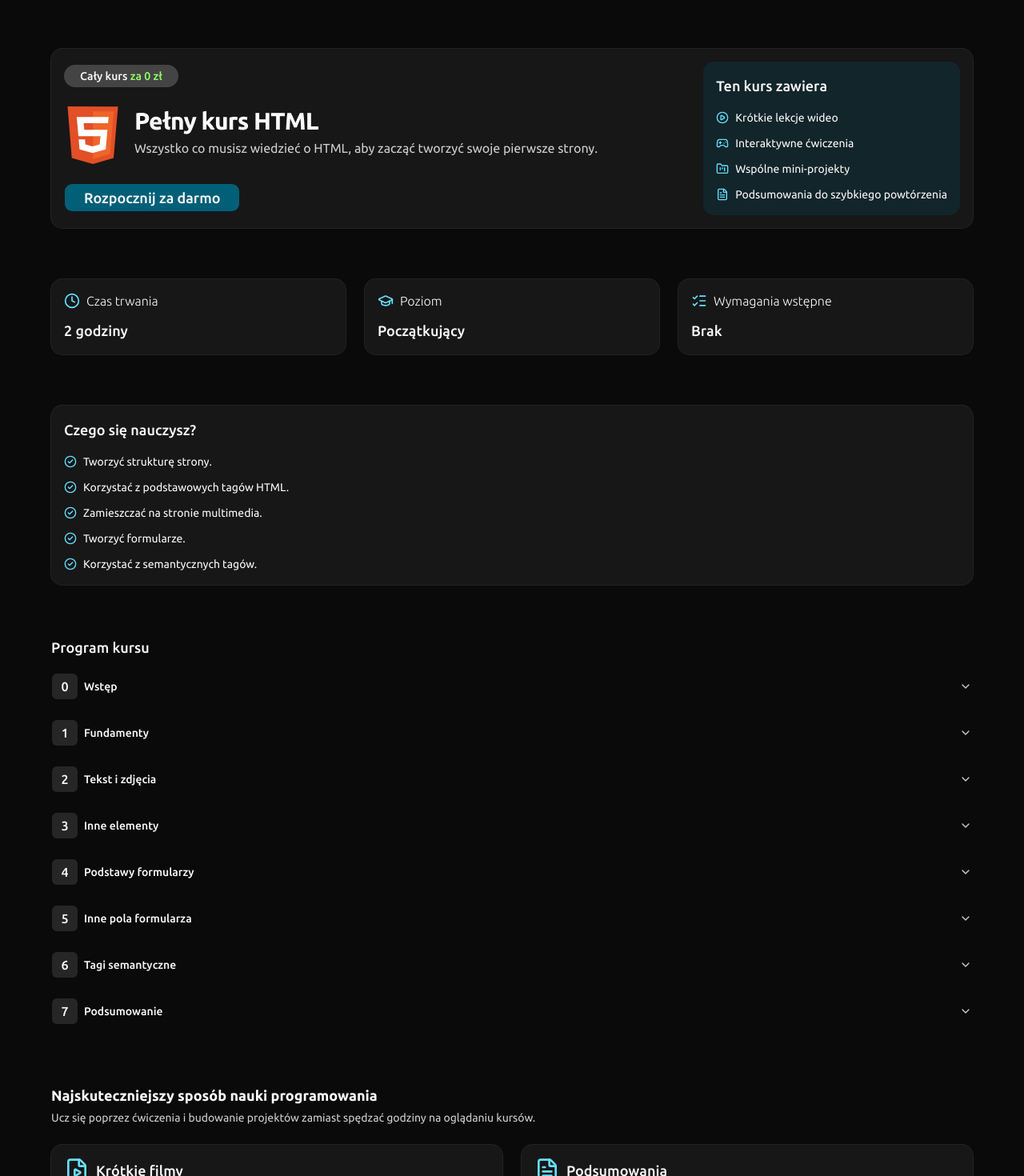
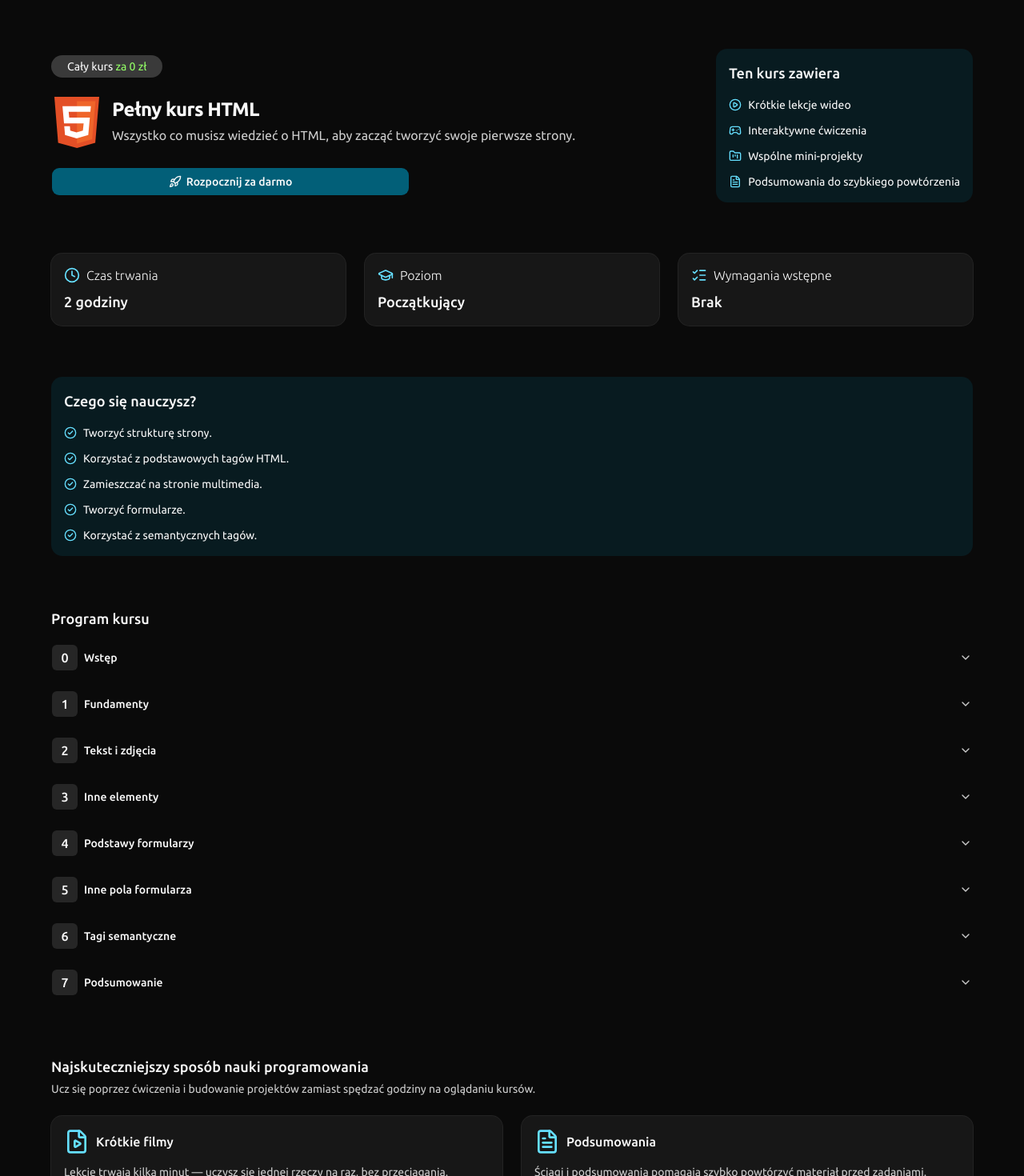
Before and after one commit to viventer/codebucket-web-app, a Next.js app: page /course/html-fundamentals in a window 1280 px wide. Shown: the part 60-1530 px from the top of the page at 80% size. Built offline with nearby package versions, Linux system fonts and the light colour scheme.

Commit message:
course landing visual corrections

```diff
--- a/app/(site)/page.tsx
+++ b/app/(site)/page.tsx
@@ -13,7 +13,7 @@ export default function Home() {
           priority
         />
         <div className="flex flex-col items-center gap-6 text-center sm:items-start sm:text-left">
-          <h1 className="max-w-xs text-3xl font-semibold leading-10 tracking-tight text-black dark:text-zinc-50">
+          <h1 className="max-w-xs text-3xl font-medium leading-10 tracking-tight text-black dark:text-zinc-50">
             To get started, edit the page.tsx file.
           </h1>
           <p className="max-w-md text-lg leading-8 text-zinc-600 dark:text-zinc-400">
--- a/components/course/AccountDialog.tsx
+++ b/components/course/AccountDialog.tsx
@@ -48,7 +48,7 @@ export function AccountDialog({
 
         <div className="mt-2 flex flex-col gap-8">
           <section className="flex flex-col gap-1">
-            <h3 className="text-sm font-semibold text-foreground">Email</h3>
+            <h3 className="text-sm font-medium text-foreground">Email</h3>
             <p className="text-sm text-muted-foreground">{email}</p>
           </section>
 
@@ -56,7 +56,7 @@ export function AccountDialog({
 
           <section className="flex flex-col gap-4">
             <div className="flex flex-col gap-1">
-              <h3 className="text-sm font-semibold text-foreground">
+              <h3 className="text-sm font-medium text-foreground">
                 Twoje kursy
               </h3>
 
--- a/components/course/elements/CourseEndingElement.tsx
+++ b/components/course/elements/CourseEndingElement.tsx
@@ -39,7 +39,7 @@ export function CourseEndingElement({ content }: CourseEndingElementProps) {
 
       <section className="flex flex-col gap-4">
         <div>
-          <h2 className="text-lg font-semibold">Czego się nauczyłeś?</h2>
+          <h2 className="text-lg font-medium">Czego się nauczyłeś?</h2>
           <p className="text-sm text-muted-foreground">
             Umiejętności, które przybliżają Cię do Twojego celu.
           </p>
@@ -60,7 +60,7 @@ export function CourseEndingElement({ content }: CourseEndingElementProps) {
 
       <section className="flex flex-col gap-4">
         <div>
-          <h2 className="text-lg font-semibold">{nextSteps.heading}</h2>
+          <h2 className="text-lg font-medium">{nextSteps.heading}</h2>
           <p className="text-sm text-muted-foreground">
             Ukończ kolejny kurs i zdobądź nowe umiejętności.
           </p>
--- a/components/course/landing/CourseLandingPage.tsx
+++ b/components/course/landing/CourseLandingPage.tsx
@@ -12,7 +12,7 @@ type CourseLandingPageProps = {
 
 export function CourseLandingPage({ data }: CourseLandingPageProps) {
   return (
-    <main className="mx-auto flex w-[90vw] max-w-[1280px] flex-1 flex-col gap-16 py-8 sm:py-16">
+    <main className="mx-auto flex w-[90vw] max-w-[1280px] flex-1 flex-col gap-16 pt-8 pb-16 sm:pt-16">
       <CourseLandingHero
         title={data.title}
         description={data.description}
--- a/components/course/landing/sections/CourseLandingCurriculum.tsx
+++ b/components/course/landing/sections/CourseLandingCurriculum.tsx
@@ -12,7 +12,7 @@ export function CourseLandingCurriculum({
 }: CourseLandingCurriculumProps) {
   return (
     <section>
-      <h2 className="mb-2 text-lg font-medium">Program kursu</h2>
+      <h2 className="text-lg font-medium mb-2">Program kursu</h2>
       <CourseSectionsAccordion sections={sections} showDescription />
     </section>
   );
--- a/components/course/landing/sections/CourseLandingFinalCta.tsx
+++ b/components/course/landing/sections/CourseLandingFinalCta.tsx
@@ -16,7 +16,7 @@ export function CourseLandingFinalCta({
   finalCtaButtonLabel,
 }: CourseLandingFinalCtaProps) {
   return (
-    <Card>
+    <Card className="ring-accent">
       <CardContent className="flex flex-col items-center gap-4 text-center">
         <div className="flex flex-col gap-1">
           <h2 className="text-lg font-medium">Gotowy rozpocząć naukę?</h2>
--- a/components/course/landing/sections/CourseLandingHero.tsx
+++ b/components/course/landing/sections/CourseLandingHero.tsx
@@ -5,6 +5,7 @@ import {
   FolderKanbanIcon,
   Gamepad2Icon,
   PlayCircleIcon,
+  RocketIcon,
   type LucideIcon,
 } from "lucide-react";
 
@@ -56,34 +57,37 @@ export function CourseLandingHero({
 }: CourseLandingHeroProps) {
   return (
     <div className="flex gap-6">
-      <Card className="flex-1">
-        <CardContent className="flex flex-col gap-8 lg:flex-row lg:items-center lg:justify-between">
+      <section className="flex-1 bg-transparent ring-0">
+        <div className="flex flex-col gap-8 lg:flex-row lg:items-center lg:justify-between">
           <section className="flex flex-col gap-6">
             {isFree ? (
-              <div className="w-fit rounded-full bg-foreground/20 px-5 py-1 text-sm font-medium">
+              <div className="w-fit rounded-full bg-foreground/20 px-5 py-1 text-sm">
                 Cały kurs <span className="text-feedback-success">za 0 zł</span>
               </div>
             ) : null}
 
-            <div className="flex items-start gap-4">
+            <div className="flex items-start gap-3">
               <Image
                 src={imageUrl}
                 alt=""
                 width={72}
                 height={72}
-                className="size-16 shrink-0 sm:size-[72px]"
+                className="size-12 shrink-0 sm:size-16"
               />
               <div className="flex flex-col gap-1">
-                <h1 className="text-2xl font-bold tracking-tight sm:text-3xl">
+                <h1 className="text-xl font-bold tracking-tight sm:text-2xl">
                   {title}
                 </h1>
-                <p className="text-base text-muted-foreground">{description}</p>
+                <p className="text-sm sm:text-base text-muted-foreground">
+                  {description}
+                </p>
               </div>
             </div>
 
-            <Button asChild size="lg" className="w-fit px-6 text-lg">
+            <Button asChild size="lg" className="w-full max-w-md">
               <Link href={startHref}>
-                <p>{startButtonLabel}</p>
+                <RocketIcon />
+                {startButtonLabel}
               </Link>
             </Button>
           </section>
@@ -106,8 +110,8 @@ export function CourseLandingHero({
               </ul>
             </CardContent>
           </Card>
-        </CardContent>
-      </Card>
+        </div>
+      </section>
     </div>
   );
 }
--- a/components/course/landing/sections/CourseLandingMethodology.tsx
+++ b/components/course/landing/sections/CourseLandingMethodology.tsx
@@ -38,7 +38,7 @@ export function CourseLandingMethodology() {
   return (
     <section className="flex flex-col gap-6">
       <div className="flex flex-col gap-1">
-        <h2 className="text-lg font-semibold">
+        <h2 className="text-lg font-medium">
           Najskuteczniejszy sposób nauki programowania
         </h2>
         <p className="text-sm text-muted-foreground">
@@ -49,10 +49,10 @@ export function CourseLandingMethodology() {
 
       <div className="grid gap-6 sm:grid-cols-2">
         {methodologyItems.map(({ title, description, icon: Icon }) => (
-          <Card key={title}>
+          <Card key={title} className="gap-3">
             <CardHeader className="flex flex-row items-center gap-2">
               <Icon className="size-8 text-accent" />
-              <CardTitle className="text-lg">{title}</CardTitle>
+              <CardTitle>{title}</CardTitle>
             </CardHeader>
             <CardContent>
               <p className="text-sm text-muted-foreground">{description}</p>
--- a/components/course/landing/sections/CourseLandingObjectives.tsx
+++ b/components/course/landing/sections/CourseLandingObjectives.tsx
@@ -9,7 +9,7 @@ export function CourseLandingObjectives({
   whatYouWillLearn,
 }: CourseLandingObjectivesProps) {
   return (
-    <Card>
+    <Card className="bg-primary/20 ring-0">
       <CardHeader>
         <CardTitle className="text-lg">Czego się nauczysz?</CardTitle>
       </CardHeader>
--- a/components/course/landing/sections/CourseLandingStats.tsx
+++ b/components/course/landing/sections/CourseLandingStats.tsx
@@ -33,7 +33,7 @@ export function CourseLandingStats(props: CourseLandingStatsProps) {
   return (
     <div className="grid gap-6 sm:grid-cols-3">
       {stats.map(({ key, label, icon: Icon, getValue }) => (
-        <Card key={key} className="gap-3">
+        <Card key={key} className="gap-2">
           <CardHeader>
             <CardTitle className="flex items-center gap-2 font-light">
               <Icon className="size-5 text-accent" />
--- a/lib/course/landing-data.ts
+++ b/lib/course/landing-data.ts
@@ -121,9 +121,7 @@ export function buildCourseLandingData(course: Course): CourseLandingData {
     whatYouWillLearn: course.whatYouWillLearn,
     ctaDescription: course.CTADescription,
     startButtonLabel: isFree ? "Rozpocznij za darmo" : "Rozpocznij kurs",
-    finalCtaButtonLabel: isFree
-      ? "Rozpocznij naukę za darmo"
-      : "Rozpocznij naukę",
+    finalCtaButtonLabel: isFree ? "Rozpocznij za darmo" : "Rozpocznij kurs",
     sections,
   };
 }
```
